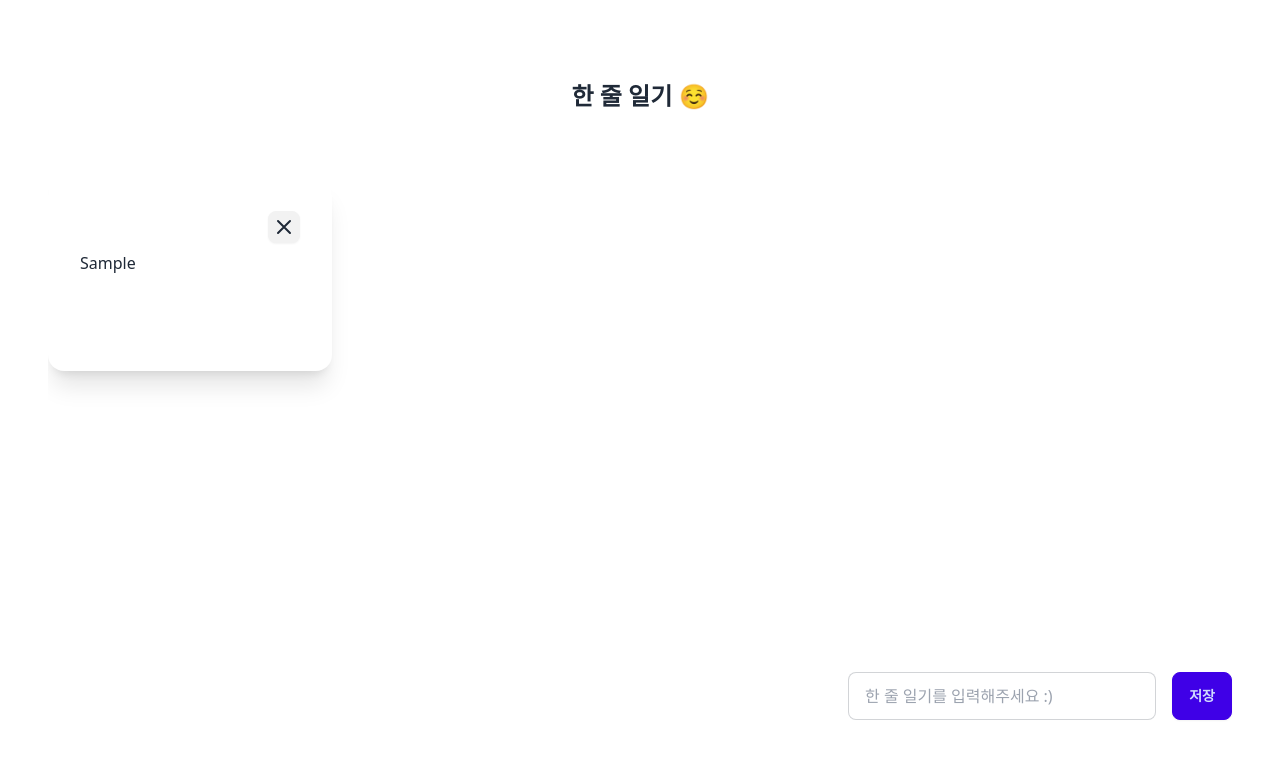
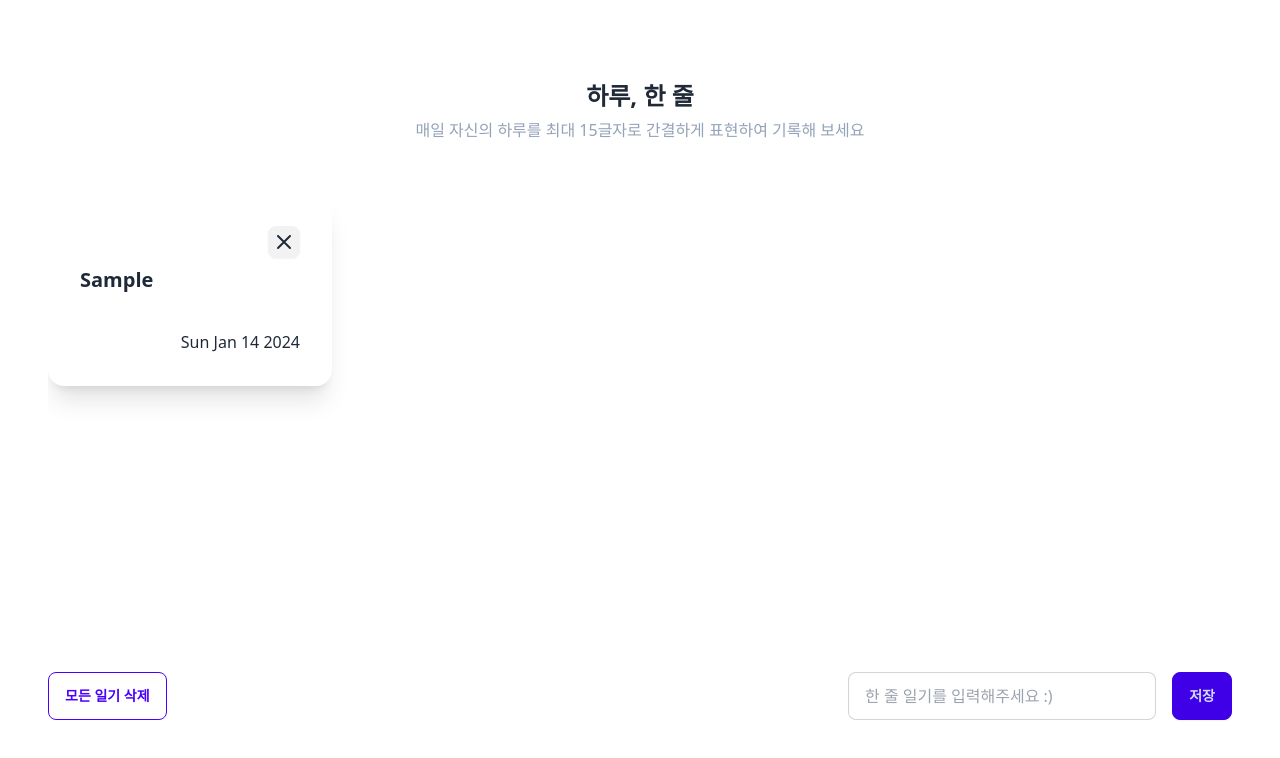
Before and after one commit to min-bok/zustand-diary, a React (Create React App) app: page / in a window 1280 px wide. Both pictures are taken after typing "Sample" into the empty fields and a click on the button "저장". Shown: the top 758 px of the page. Built offline with nearby package versions, Linux system fonts and the light colour scheme.

Commit message:
✨Feat: 메모 관련 기능 구현 - 메모를 저장할 배열 - 새로운 메모를 생성하는 addMemo 함수 구현 - 메모를 삭제하는 removeMemo 함수 구현 - persist state with localStorage

```diff
--- a/src/App.jsx
+++ b/src/App.jsx
@@ -3,7 +3,12 @@ import { MemoInput, MemoList } from "./components";
 export default function App() {
   return (
     <div className="md:container md:mx-auto h-screen py-20 px-12 flex flex-col justify-between">
-      <p className="text-2xl font-bold text-center">한 줄 일기 ☺️</p>
+      <div className="text-center">
+        <p className="text-2xl font-bold">하루, 한 줄</p>
+        <p className="pt-1.5 text-slate-400">
+          매일 자신의 하루를 최대 15글자로 간결하게 표현하여 기록해 보세요
+        </p>
+      </div>
       <MemoList />
       <MemoInput />
     </div>
--- a/src/components/Memo.jsx
+++ b/src/components/Memo.jsx
@@ -1,7 +1,7 @@
 import React from "react";
 import { useMemoStore } from "../store/MemoStore";
 
-export default function Memo({ id, children }) {
+export default function Memo({ id, date, children }) {
   const { removeMemo } = useMemoStore();
 
   const deleteMemo = (id) => {
@@ -32,8 +32,12 @@ export default function Memo({ id, children }) {
             </svg>
           </button>
         </div>
-        <p>{children}</p>
-        {/* <p>{date}</p> */}
+        <div>
+          <p className="text-xl font-bold break-all overflow-hidden whitespace-normal">
+            {children}
+          </p>
+        </div>
+        <p className="flex justify-end items-end">{date}</p>
       </div>
     </div>
   );
--- a/src/components/MemoInput.jsx
+++ b/src/components/MemoInput.jsx
@@ -12,13 +12,19 @@ export default function MemoInput() {
     setValue("");
   };
 
+  const maxLenth = (e) => {
+    if (e.target.value.length > 15) {
+      alert("최대 15글자까지 입력이 가능합니다 :)");
+    }
+  };
+
   return (
-    <>
+    <div className="flex justify-between">
+      <button className="btn btn-outline btn-primary">모든 일기 삭제</button>
       <form
         onSubmit={(e) => {
           addNewMemo(e);
         }}
-        className="flex justify-end"
       >
         <div className="w-96 flex justify-between gap-4">
           <input
@@ -28,10 +34,12 @@ export default function MemoInput() {
             ref={inputRef}
             value={value}
             onChange={(e) => setValue(e.target.value)}
+            maxlength="15"
+            onInput={(e) => maxLenth(e)}
           />
           <button className="btn btn-active btn-primary">저장</button>
         </div>
       </form>
-    </>
+    </div>
   );
 }
--- a/src/components/MemoList.jsx
+++ b/src/components/MemoList.jsx
@@ -7,8 +7,9 @@ export default function MemoList() {
 
   return (
     <>
+      {/* scrollbar-hide */}
       {!!memoList.length ? (
-        <div className="grid grid-cols-4 gap-4 overflow-y-auto h-4/6 scrollbar-hide min-h-96">
+        <div className="grid grid-cols-4 auto-rows-max gap-4 overflow-y-auto h-4/6">
           {memoList &&
             memoList.map((el) => (
               <Memo key={el.id} id={el.id} date={el.date}>
```
